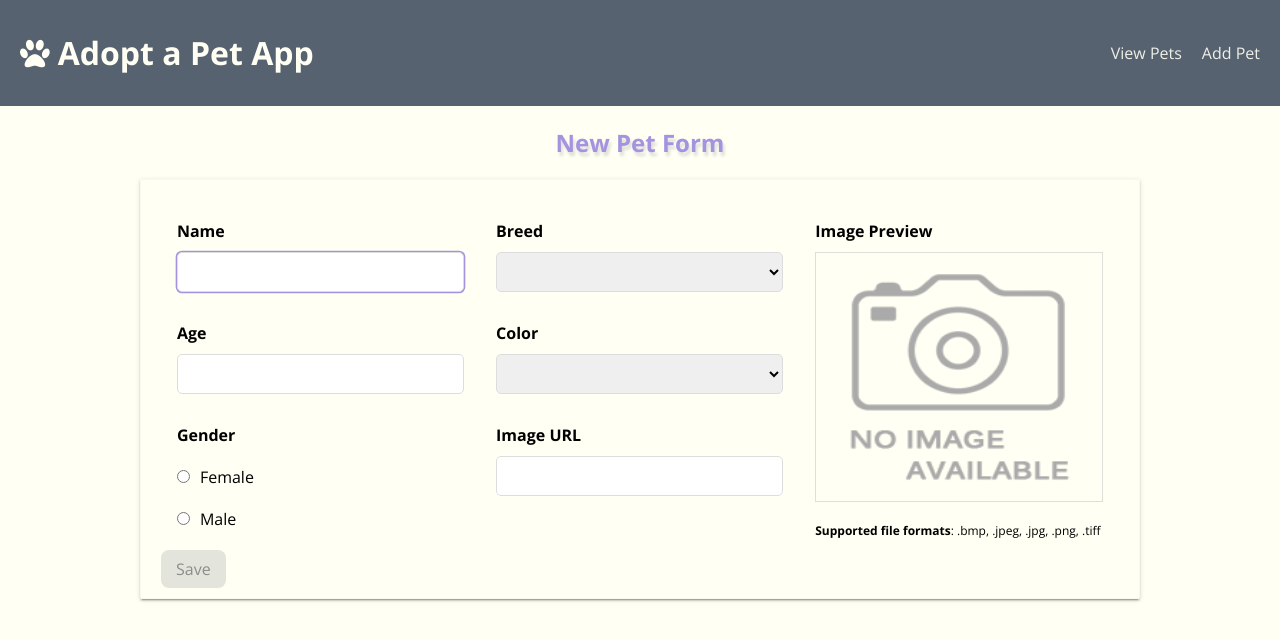
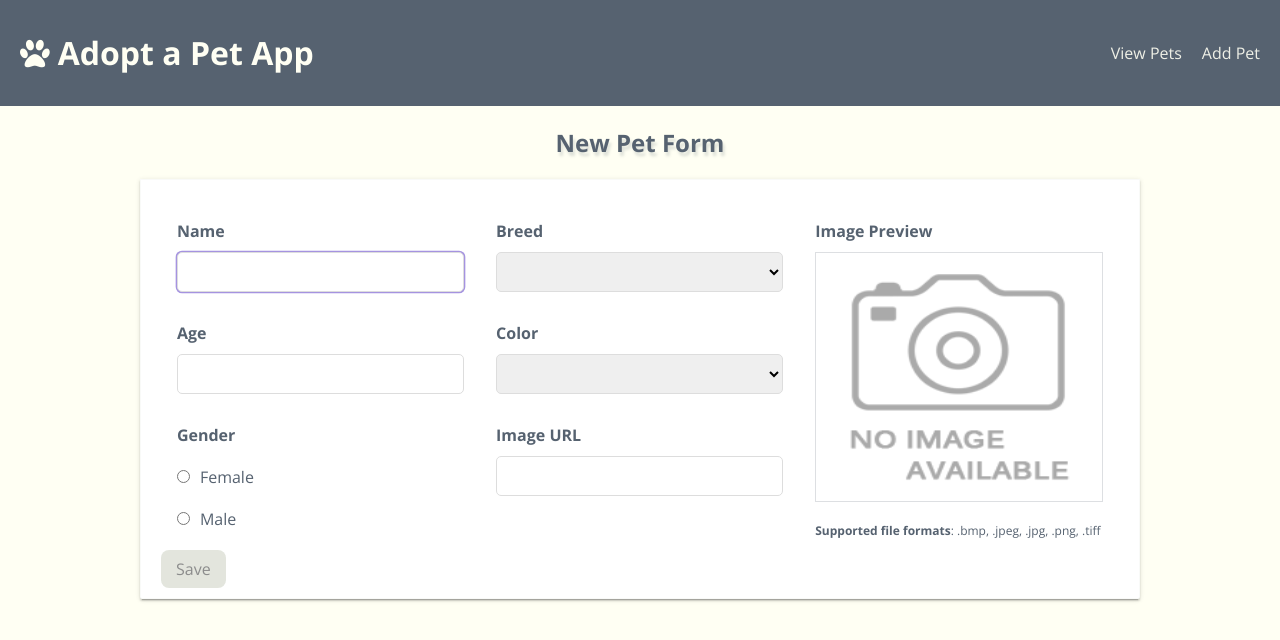
Before and after one commit to ccquach/adopt-pet-app, a React (Create React App) app in the folder adopt-client/: page /pets/new in a window 1280 px wide. Shown: the top 640 px of the page. Built offline with nearby package versions, Linux system fonts and the light colour scheme; no server answers.

Commit message:
update form styles to contrast body bg color

```diff
--- a/adopt-client/src/components/FormTitle.css
+++ b/adopt-client/src/components/FormTitle.css
@@ -1,5 +1,5 @@
-h2 {
+.form-title {
   text-align: center;
-  color: #A593E0;
+  color: #566270;
   text-shadow: 2px 4px 3px rgba(86, 98, 112, 0.2);
 }
--- a/adopt-client/src/components/FormTitle.js
+++ b/adopt-client/src/components/FormTitle.js
@@ -3,7 +3,9 @@ import PropTypes from 'prop-types';
 import './FormTitle.css';
 
 const FormTitle = ({ text }) => (
-  <h2>{text} Pet Form</h2>
+  <h2 class="form-title">
+    {text} Pet Form
+  </h2>
 );
 FormTitle.defaultProps = {
   text: ''
--- a/adopt-client/src/containers/PetForm.css
+++ b/adopt-client/src/containers/PetForm.css
@@ -1,5 +1,7 @@
 /* container styles */
 .pet-form {
+  background-color: #fff;
+  color: #566270;
   width: 90%;
   height: 420px;
   max-width: 1000px;
```
